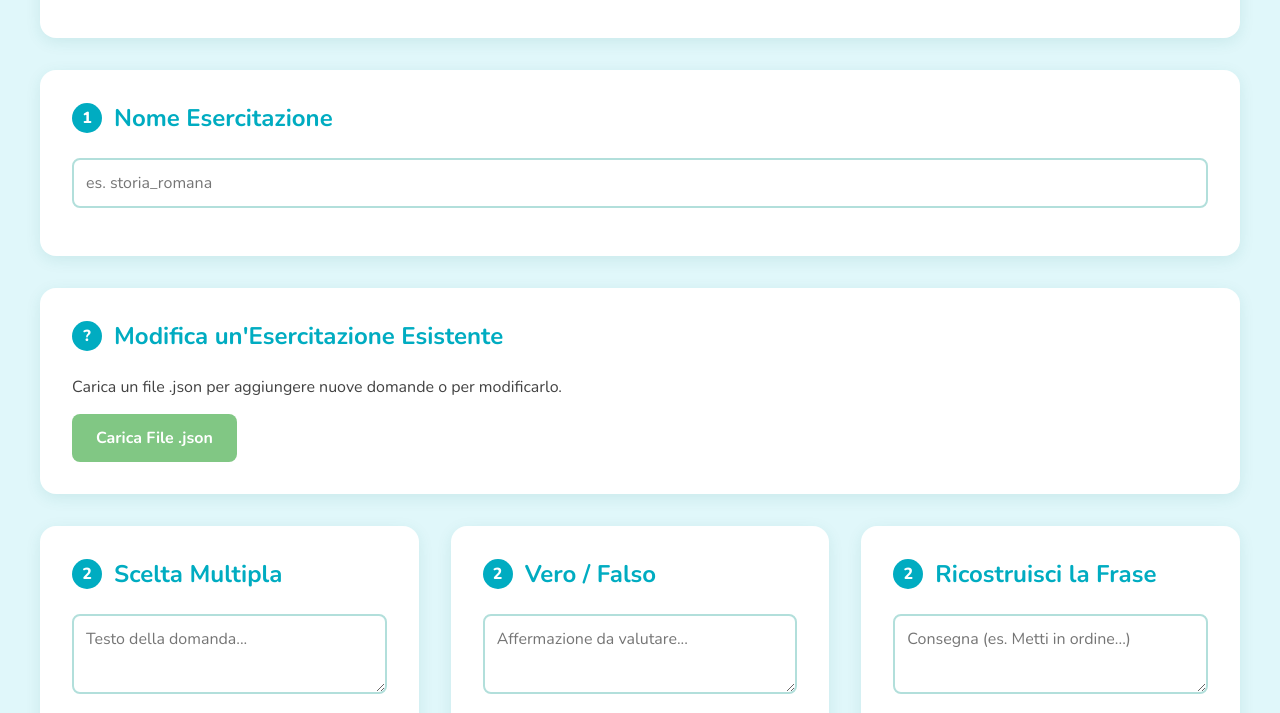
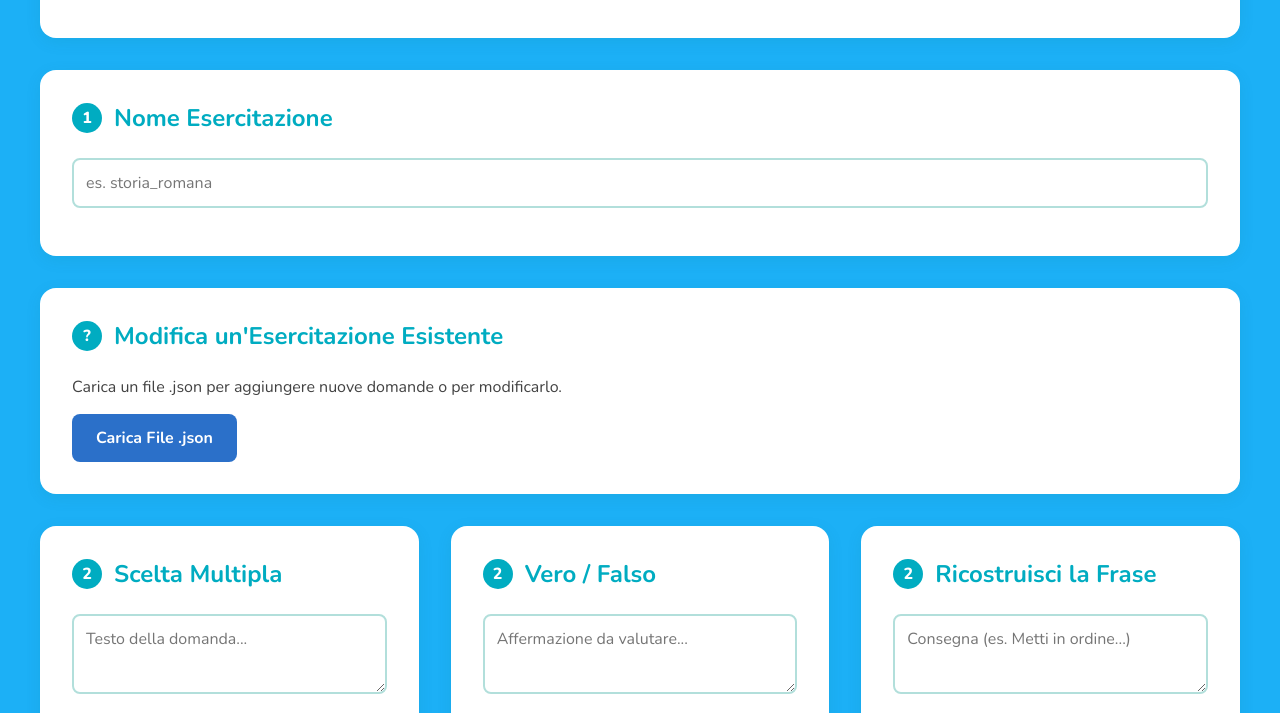
Before and after one commit to giuseppe82b-dotcom/DuoSchool3, a plain HTML site: page costruttore.html in a window 1280 px wide. Shown: the part 155-868 px from the top of the page. Drawn offline with nearby package versions, Linux system fonts and the light colour scheme.

Commit message:
Update style1.css

```diff
--- a/style1.css
+++ b/style1.css
@@ -1,13 +1,13 @@
 /* --- Variabili Colori Pastello --- */
 :root {
-    --bg-color: #E0F7FA; /* Azzurro pastello */
+    --bg-color: #1CB0F6; /* Azzurro pastello */
     --card-bg: #FFFFFF;
-    --header-text: #00796B; /* Verde acqua scuro */
+    --header-text: #2B70C9; /* Verde acqua scuro */
     --section-title: #00ACC1; /* Ciano */
-    --button-primary-bg: #4DB6AC; /* Verde acqua */
-    --button-primary-hover: #26A69A;
-    --button-secondary-bg: #FFB74D; /* Arancione pastello */
-    --button-secondary-hover: #FFA726;
+    --button-primary-bg: #2B70C9; /* Verde acqua */
+    --button-primary-hover: #2B70C9;
+    --button-secondary-bg: #2B70C9; /* Arancione pastello */
+    --button-secondary-hover: #2B70C9;
     --text-color: #424242;
     --light-text-color: #757575;
     --border-color: #B2DFDB;
@@ -167,7 +167,7 @@ textarea {
 }
 
 .generate-button:disabled {
-    background-color: #BDBDBD;
+    background-color: red;
     cursor: not-allowed;
 }
 
@@ -274,7 +274,7 @@ textarea {
 
 .upload-button {
     display: inline-block;
-    background-color: #81C784; /* Verde pastello */
+    background-color: #2B70C9; /* Verde pastello */
     color: white;
     padding: 0.8rem 1.5rem;
     border-radius: 8px;
@@ -285,5 +285,5 @@ textarea {
 }
 
 .upload-button:hover {
-    background-color: #66BB6A;
+    background-color: #2B70C9;
 }
```
